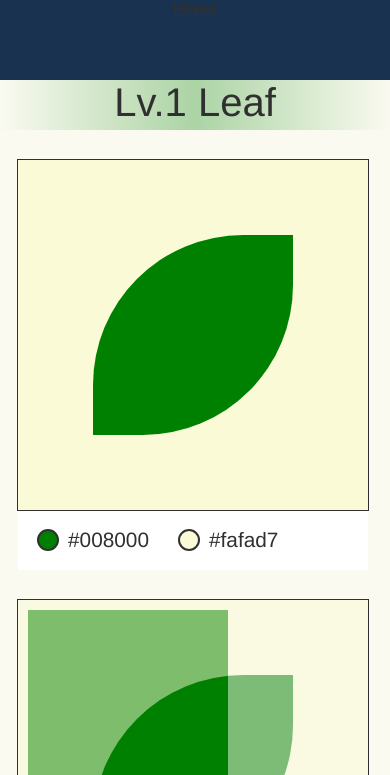
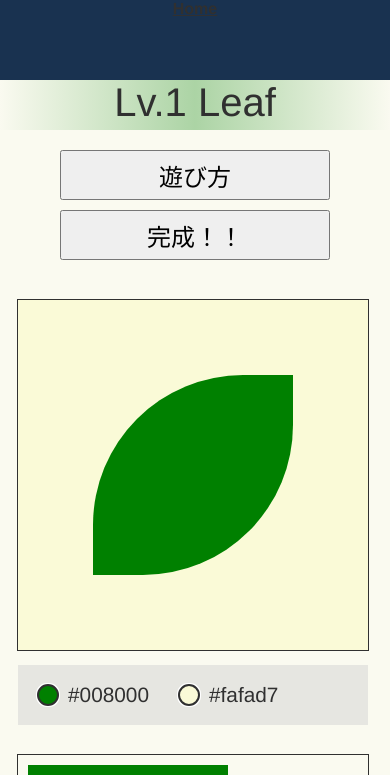
Before and after one commit to Masaya-Matsushita/codable, a Vue app: page /Lv1_Leaf in a window 390 px wide. Shown: the top 775 px of the page. Built offline with nearby package versions, Linux system fonts and the light colour scheme.

Commit message:
レスポンシブ対応を実装しました。

```diff
--- a/src/components/ColorPalette.vue
+++ b/src/components/ColorPalette.vue
@@ -26,6 +26,8 @@ export default {
 .palette {
   width: 350px;
   padding: 10px 10px;
+  margin-top: 15px;
+  background-color: #d5d4d484;
   display: flex;
   align-items: center;
   flex-wrap: wrap;
--- a/src/components/GameLayout.vue
+++ b/src/components/GameLayout.vue
@@ -35,8 +35,7 @@
   <!-- ボタンがコンポーネント化できない
     https://v3.ja.vuejs.org/guide/component-basics.html#%E5%AD%90%E3%82%B3%E3%83%B3%E3%83%9B%E3%82%9A%E3%83%BC%E3%83%8D%E3%83%B3%E3%83%88%E3%81%AE%E3%82%A4%E3%83%98%E3%82%99%E3%83%B3%E3%83%88%E3%82%92%E8%B3%BC%E8%AA%AD%E3%81%99%E3%82%8B -->
   <button class="howTo-button" @click="howToAlert">
-    <img class="howTo-icon" :src="howTo.iconPath" :alt="howTo.iconAlt" />
-    {{ howTo.text }}
+    {{ howTo }}
   </button>
   <button class="finish-button" @click="finishGame">{{ finish }}</button>
 </template>
@@ -66,13 +65,9 @@ export default {
   emits: ["returnCode"],
   data() {
     return {
-      opaValue: 0.5,
-      howTo: {
-        text: "遊び方",
-        iconPath: require("@/assets/HowToIcon.png"),
-        iconAlt: "?",
-      },
-      finish: "完成",
+      opaValue: 0,
+      howTo: "遊び方",
+      finish: "完成！！",
     }
   },
   computed: {
@@ -176,7 +171,7 @@ export default {
   align-items: flex-start;
 }
 .editor {
-  height: 600px;
+  height: calc(100vh - 130px);
   width: 600px;
   font-size: 1rem;
 }
@@ -206,22 +201,22 @@ export default {
   width: 350px;
   margin-top: 380px;
 }
-.color-palette {
-  background-color: #fff;
-}
 .howTo-button {
   height: 80px;
-  width: 250px;
+  width: 270px;
   font-size: 1.5rem;
-}
-.howTo-icon {
-  width: 1.2em;
-  transform: translate(-50%, 20%);
+  text-align: center;
+  position: absolute;
+  top: 640px;
+  right: 35%;
 }
 .finish-button {
   height: 80px;
-  width: 250px;
+  width: 270px;
   font-size: 1.5rem;
+  position: absolute;
+  top: 640px;
+  right: 10%;
 }
 
 @media (max-width: 1200px) {
@@ -235,23 +230,90 @@ export default {
 }
 
 @media (max-width: 1090px) {
+  .editor {
+    margin-bottom: 50px;
+  }
   .content-area {
     flex-direction: column-reverse;
     align-items: center;
+    margin-top: 100px;
+  }
+  .howTo-button {
+    width: 300px;
+    height: 60px;
+    top: 160px;
+    left: 0;
+    right: 0;
+    margin: auto;
+    transform: translateX(-180px);
+  }
+  .finish-button {
+    width: 300px;
+    height: 60px;
+    top: 160px;
+    left: 0;
+    right: 0;
+    margin: auto;
+    transform: translateX(180px);
   }
 }
+
 @media (max-width: 740px) {
+  .content-area {
+    margin-top: 85px;
+  }
   .display-area {
     flex-direction: column-reverse;
   }
   .sample-area {
     margin: 0 0 30px 0;
   }
+  .howTo-button {
+    width: 200px;
+    height: 55px;
+    top: 160px;
+    left: 0;
+    right: 0;
+    margin: auto;
+    transform: translateX(-110px);
+  }
+  .finish-button {
+    width: 200px;
+    height: 55px;
+    top: 160px;
+    left: 0;
+    right: 0;
+    margin: auto;
+    transform: translateX(110px);
+  }
 }
+
 @media (max-width: 620px) {
   .editor {
     width: 96vw;
-    padding: 0 2vw;
+    padding: 0 2vw 50px 2vw;
+  }
+}
+
+@media (max-width: 440px) {
+  .howTo-button {
+    width: calc(100vw - 120px);
+    height: 50px;
+    top: 150px;
+    left: 0;
+    margin: auto;
+    transform: translate(0);
+  }
+  .finish-button {
+    width: calc(100vw - 120px);
+    height: 50px;
+    top: 210px;
+    left: 0;
+    margin: auto;
+    transform: translate(0);
+  }
+  .content-area {
+    margin-top: 140px;
   }
 }
 </style>
--- a/src/components/RecordLayout.vue
+++ b/src/components/RecordLayout.vue
@@ -90,7 +90,6 @@ export default {
   outline: 1px solid #303030;
   padding: 10px;
   margin-bottom: 50px;
-  overflow-x: scroll;
 }
 .router {
   text-decoration: none;
```
